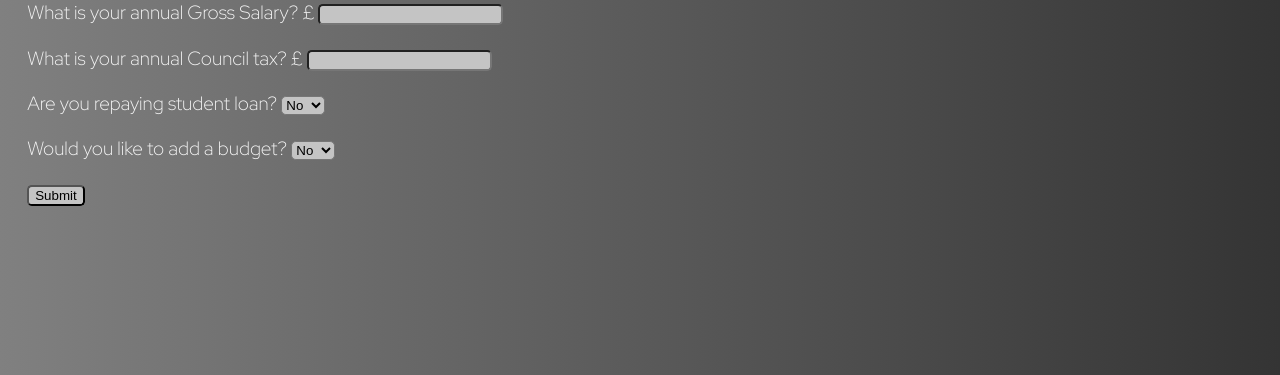
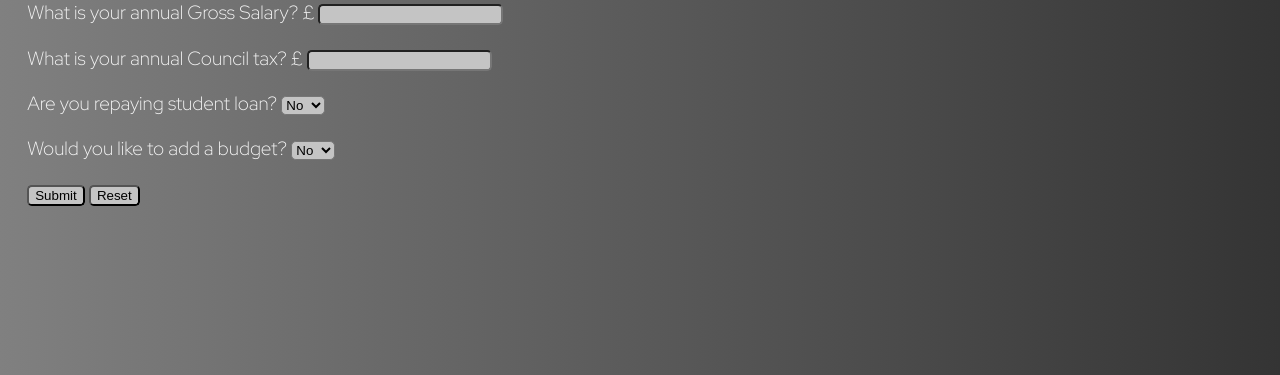
Before and after one commit to MehmetOmercik/taxes-budget, a Django app: page / in a window 1280 px wide. Shown: the part 103-478 px from the top of the page. Run offline with Django 3.2, Linux system fonts and the light colour scheme.

Commit message:
Added functional reset button

```diff
--- a/static/taxes.js
+++ b/static/taxes.js
@@ -1,5 +1,6 @@
 const budgetButton = document.getElementById("id_budget");
 const budgetSection = document.getElementById("budget_section");
+const resetButton = document.getElementById("reset");
 
 //Used to hide/reveal budget section
 const budgetChecker = () => {
@@ -8,6 +9,10 @@ const budgetChecker = () => {
   } else {
     budgetSection.setAttribute("hidden", "hidden");
   }
+};
+
+const resetHandler = () => {
+  window.location.reload();
 };
 
 //Ensures that budget section remains visible after submission
@@ -19,4 +24,6 @@ if (budgetButton.value == "True") {
 if (window.history.replaceState) {
   window.history.replaceState(null, null, window.location.href);
 }
+
 budgetButton.addEventListener("change", budgetChecker);
+resetButton.addEventListener("click", resetHandler);
--- a/templates/taxes.html
+++ b/templates/taxes.html
@@ -12,17 +12,18 @@
   </head>
   <body>
     <h1>Taxes page calculation</h1>
-    <form method="POST" action="" name="taxes_form">
+    <form method="POST" action="">
       {% csrf_token %} {{TaxesForm.as_p}}
-
 
       <section id="budget_section" hidden>
         <h3>Budget (Optional)</h3>
         {{BudgetForm.as_p}}
       </section>
-
-      <input type="submit" value="Submit" name="taxes_form" />
-    </form>
+      <div>
+        <input type="submit" id="submit" value="Submit" name="taxes_form" />
+        <input type="reset" id="reset" value="Reset" />
+      </div>
+      </form>
 
     {% if messages %}
     <ul class="messages">
```
